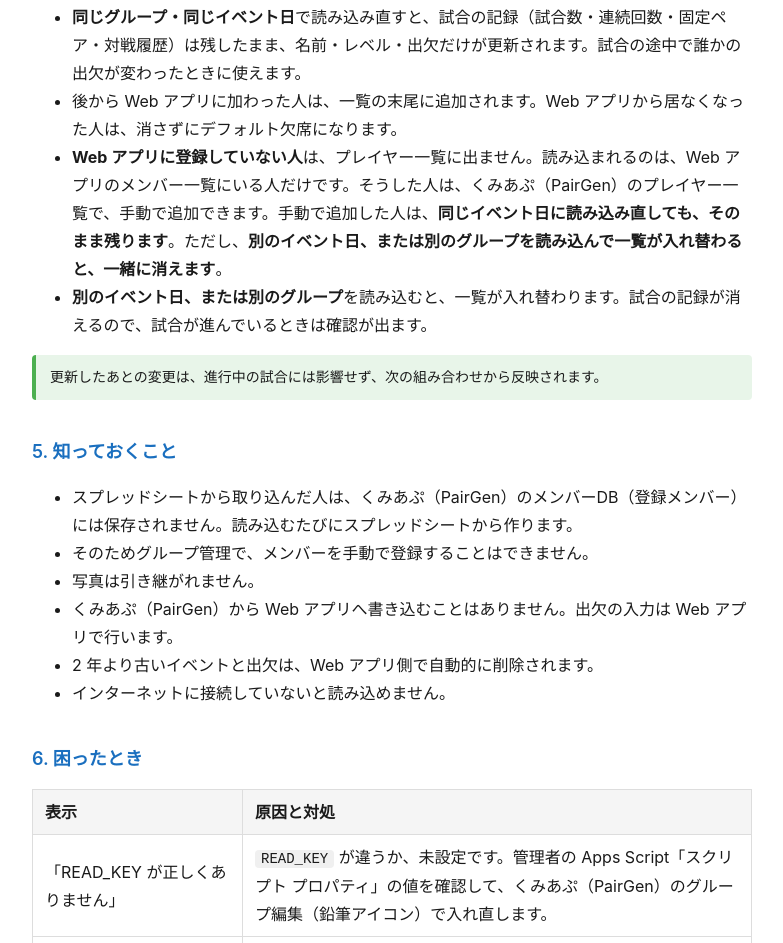
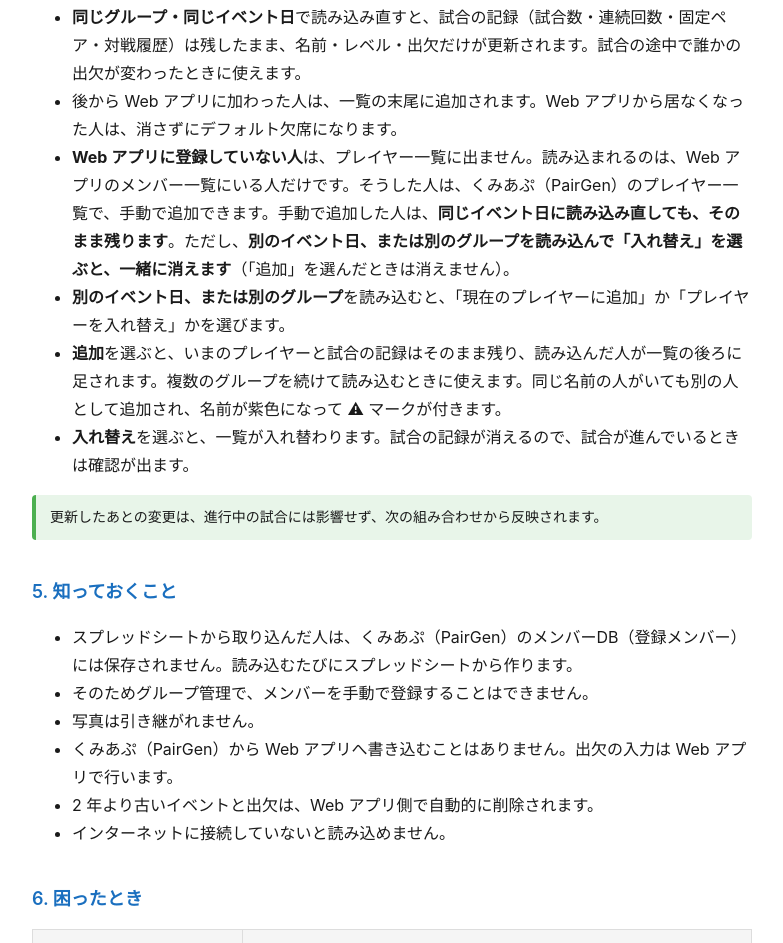
Before and after one commit to ttrsato/pairgen-help, a plain HTML site: page attendance-overview.html in a window 1280 px wide. Shown: the part 2745-3688 px from the top of the page, without its empty margins (248-1031 px from the left). Drawn offline with Linux system fonts and the light colour scheme.

Commit message:
ヘルプ: グループ読込の追加と、スプレッドシート由来メンバーのグループ表示を反映
Co-Authored-By: Claude Sonnet 5.5 <noreply@anthropic.com>

```diff
--- a/attendance-overview.html
+++ b/attendance-overview.html
@@ -121,8 +121,10 @@
 <ul>
   <li><strong>同じグループ・同じイベント日</strong>で読み込み直すと、試合の記録（試合数・連続回数・固定ペア・対戦履歴）は残したまま、名前・レベル・出欠だけが更新されます。試合の途中で誰かの出欠が変わったときに使えます。</li>
   <li>後から Web アプリに加わった人は、一覧の末尾に追加されます。Web アプリから居なくなった人は、消さずにデフォルト欠席になります。</li>
-  <li><strong>Web アプリに登録していない人</strong>は、プレイヤー一覧に出ません。読み込まれるのは、Web アプリのメンバー一覧にいる人だけです。そうした人は、くみあぷ（PairGen）のプレイヤー一覧で、手動で追加できます。手動で追加した人は、<strong>同じイベント日に読み込み直しても、そのまま残ります</strong>。ただし、<strong>別のイベント日、または別のグループを読み込んで一覧が入れ替わると、一緒に消えます</strong>。</li>
-  <li><strong>別のイベント日、または別のグループ</strong>を読み込むと、一覧が入れ替わります。試合の記録が消えるので、試合が進んでいるときは確認が出ます。</li>
+  <li><strong>Web アプリに登録していない人</strong>は、プレイヤー一覧に出ません。読み込まれるのは、Web アプリのメンバー一覧にいる人だけです。そうした人は、くみあぷ（PairGen）のプレイヤー一覧で、手動で追加できます。手動で追加した人は、<strong>同じイベント日に読み込み直しても、そのまま残ります</strong>。ただし、<strong>別のイベント日、または別のグループを読み込んで「入れ替え」を選ぶと、一緒に消えます</strong>（「追加」を選んだときは消えません）。</li>
+  <li><strong>別のイベント日、または別のグループ</strong>を読み込むと、「現在のプレイヤーに追加」か「プレイヤーを入れ替え」かを選びます。</li>
+  <li><strong>追加</strong>を選ぶと、いまのプレイヤーと試合の記録はそのまま残り、読み込んだ人が一覧の後ろに足されます。複数のグループを続けて読み込むときに使えます。同じ名前の人がいても別の人として追加され、名前が紫色になって ⚠ マークが付きます。</li>
+  <li><strong>入れ替え</strong>を選ぶと、一覧が入れ替わります。試合の記録が消えるので、試合が進んでいるときは確認が出ます。</li>
 </ul>
 <div class="tip">更新したあとの変更は、進行中の試合には影響せず、次の組み合わせから反映されます。</div>
 
```
Also changed, not shown: players-tab.html (+1 -1 lines).
